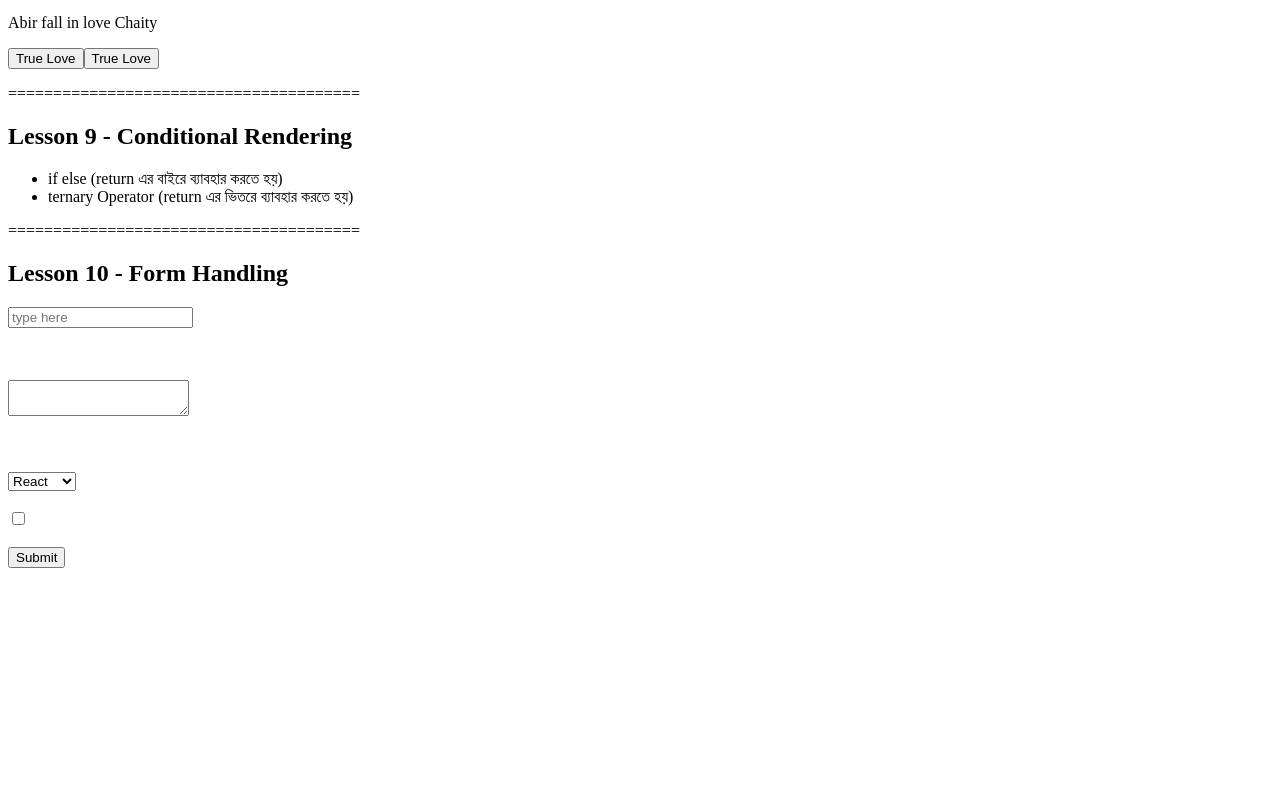
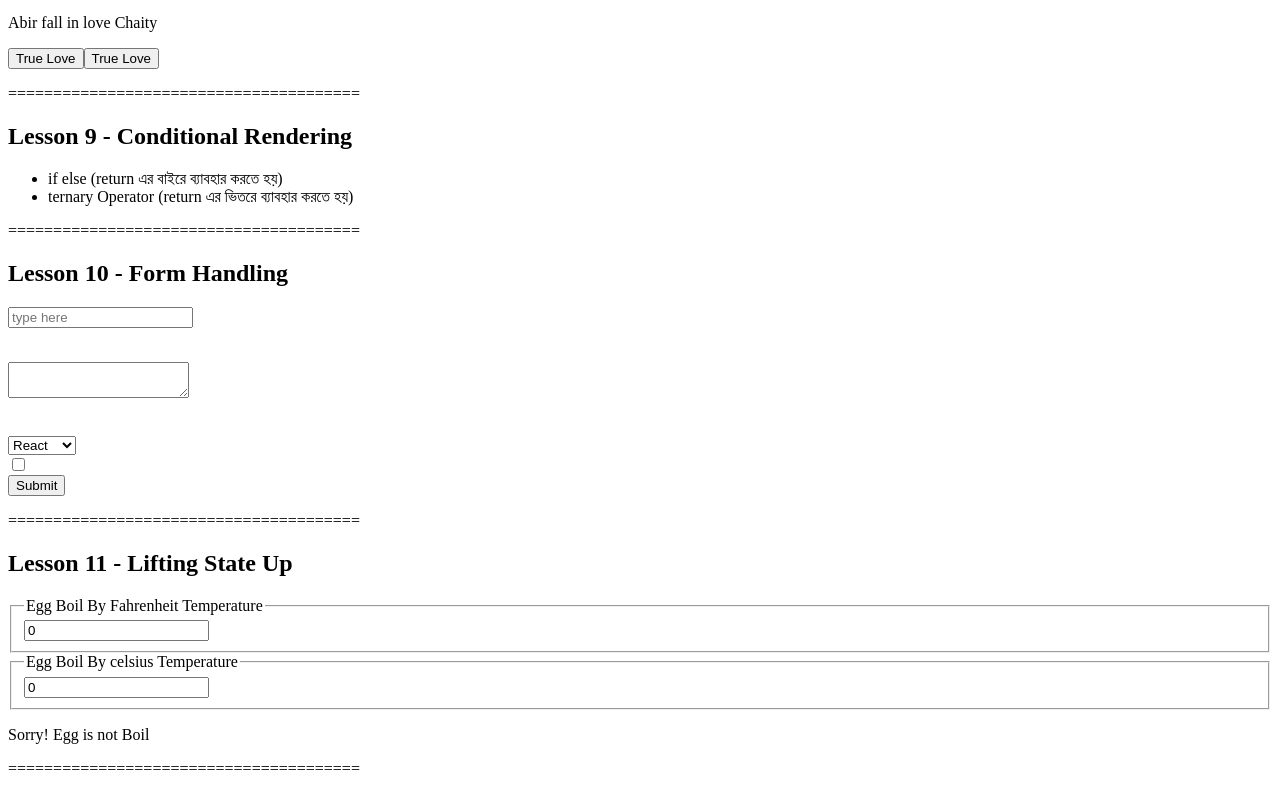
Before and after one commit to LancerAbir/learn-with-sumit, a React (Create React App) app in the folder react-js/lesson-3/: page / in a window 1280 px wide. Shown: the part 576-1370 px from the top of the page. Before the commit the page ends 1152 px from the top, so only its background shows below. Built offline with nearby package versions, Linux system fonts and the light colour scheme.

Commit message:
lesson 11 running

```diff
--- a/react-js/lesson-3/src/App.js
+++ b/react-js/lesson-3/src/App.js
@@ -3,6 +3,7 @@ import Clock from "./Components/Clock";
 import ConditionalRendering from "./Components/ConditionalRendering";
 import EventsHandling from "./Components/EventsHandling";
 import FormHandling from "./Components/FormHandling";
+import Calculator from "./Components/Lesson 11/Calculator";
 import Test from "./Components/Test";
 
 function App() {
@@ -20,6 +21,9 @@ function App() {
             <ConditionalRendering />
             <p>=======================================</p>
             <FormHandling />
+            <p>=======================================</p>
+            <Calculator />
+            <p>=======================================</p>
         </div>
     );
 }
--- a/react-js/lesson-3/src/Components/FormHandling.js
+++ b/react-js/lesson-3/src/Components/FormHandling.js
@@ -41,7 +41,6 @@ export default class FormHandling extends Component {
                     />
                     <p>{someText}</p>
                     <br />
-                    <br />
                     <textarea
                         name=""
                         value={text}
@@ -49,12 +48,10 @@ export default class FormHandling extends Component {
                     ></textarea>
                     <p>{text}</p>
                     <br />
-                    <br />
                     <select value={library} onChange={this.changeHandler}>
                         <option value="React"> React</option>
                         <option value="Angular"> Angular</option>
                     </select>
-                    <br />
                     <br />
                     <input
                         type="checkbox"
@@ -62,7 +59,6 @@ export default class FormHandling extends Component {
                         onChange={this.changeHandler}
                     />
                     <br />
-                    <br />
                     <input type="submit" value="Submit" />
                 </form>
             </div>
--- /dev/null
+++ b/react-js/lesson-3/src/Components/Lesson 11/Calculator.js
@@ -0,0 +1,15 @@
+import React, { useState } from "react";
+import EggBoil from "./EggBoil";
+import LiftingStateUp from "./LiftingStateUp";
+
+const Calculator = () => {
+    const [temperature, setTemperature] = useState(0);
+    return (
+        <div>
+            <LiftingStateUp />
+            <EggBoil temperature={temperature} />
+        </div>
+    );
+};
+
+export default Calculator;
--- /dev/null
+++ b/react-js/lesson-3/src/Components/Lesson 11/EggBoil.js
@@ -0,0 +1,27 @@
+import React, { Component } from "react";
+
+class EggBoil extends Component {
+    render() {
+        const { temperature = 100 } = this.props;
+
+        let result = "";
+        if (temperature >= 100) {
+            result = <p> Dim siddo hoise</p>;
+        } else {
+            <p> Dim siddo hoy nai</p>;
+        }
+
+        return (
+            <div>
+                {temperature >= 100 ? (
+                    <p>Egg has been successfully Boil </p>
+                ) : (
+                    <p>Sorry! Egg is not Boil </p>
+                )}
+                {result}
+            </div>
+        );
+    }
+}
+
+export default EggBoil;
--- /dev/null
+++ b/react-js/lesson-3/src/Components/Lesson 11/InputData.js
@@ -0,0 +1,31 @@
+import React, { useState } from "react";
+
+const InputData = ({ temper }) => {
+    const [temperature, setTemperature] = useState(0);
+
+    const ChangeHandler = (e) => {
+        if (e.target.name === "sobita") {
+            setTemperature(e.target.value);
+        } else {
+            console.log("Nothing");
+        }
+    };
+
+    // celsius and fahrenheit
+    return (
+        <fieldset>
+            <legend>
+                Egg Boil By {temper === "fahrenheit" ? "Fahrenheit" : "celsius"}{" "}
+                Temperature
+            </legend>
+            <input
+                type="text"
+                name="sobita"
+                value={temperature}
+                onChange={(e) => setTemperature(() => ChangeHandler(e))}
+            />
+        </fieldset>
+    );
+};
+
+export default InputData;
--- /dev/null
+++ b/react-js/lesson-3/src/Components/Lesson 11/LiftingStateUp.js
@@ -0,0 +1,15 @@
+import React from "react";
+import InputData from "./InputData";
+
+const LiftingStateUp = () => {
+    // <EggBoil temperature={temperature} />
+    return (
+        <div>
+            <h2>Lesson 11 - Lifting State Up</h2>
+            <InputData temper="fahrenheit" />
+            <InputData temper="celsius" />
+        </div>
+    );
+};
+
+export default LiftingStateUp;
```
